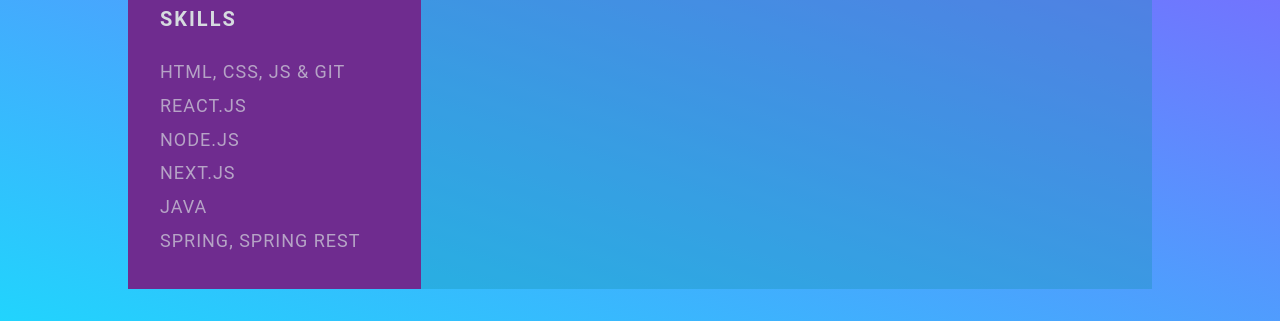
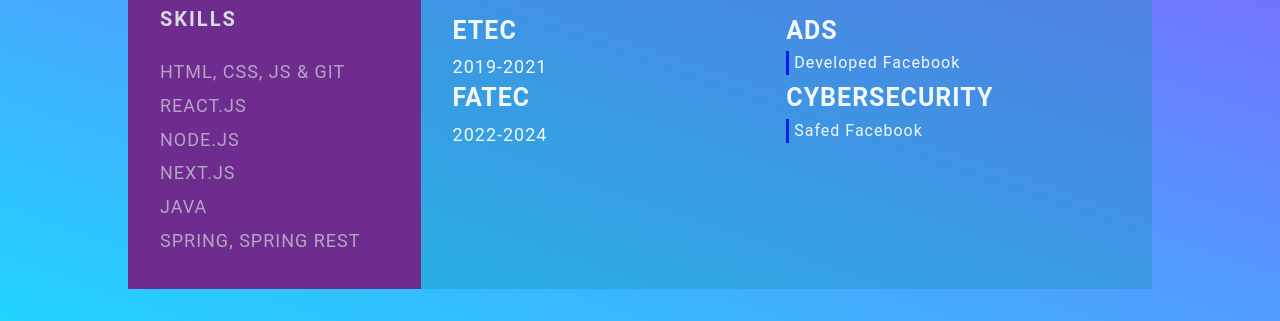
Before and after one commit to Michelsgab/Michelsgab.github.io, a plain HTML site: page index.html in a window 1280 px wide. Shown: the part 654-975 px from the top of the page. Drawn offline with Linux system fonts and the light colour scheme.

Commit message:
feat: Experiences

```diff
--- a/index.html
+++ b/index.html
@@ -50,6 +50,31 @@
             </p>
           </section>
         </div>
+      <section class="experience gap">
+        <div class="right-title">Experience</div>
+        <div class="experience-contents">
+          <div class="exp-left">
+            <p class="exp-company-name">Etec</p>
+            <p class="exp-time-period">2019-2021</p>
+          </div>
+          <div class="exp-right">
+            <p class="exp-position">ADS</p>
+            <p class="exp-desc">
+              Developed Facebook
+            </p>
+          </div>
+          <div class="exp-left">
+            <p class="exp-company-name">Fatec</p>
+            <p class="exp-time-period">2022-2024</p>
+          </div>
+          <div class="exp-right">
+            <p class="exp-position">Cybersecurity</p>
+            <p class="exp-desc">
+              Safed Facebook
+            </p>
+          </div>
+        </div>
+      </section>
       </section>
     </section>
   </main>
--- a/style.css
+++ b/style.css
@@ -166,6 +166,7 @@ body {
   grid-template-columns: repeat(2, 1fr);
   padding-bottom: 2rem;
   color: #f1f8fd;
+  padding-inline: 2rem;
 }
 
 .exp-company-name,
@@ -175,7 +176,7 @@ body {
   font-weight: bold;
   text-transform: uppercase;
   letter-spacing: 1px;
-  color: #fdb44b;
+  color: #f1f8fd;
   padding-bottom: 0.4rem;
 }
 
@@ -194,7 +195,7 @@ body {
   font-weight: bold;
   text-transform: uppercase;
   letter-spacing: 1px;
-  color: #fdb44b;
+  color: #f1f8fd;
   padding-bottom: 0.4rem;
 }
 
@@ -204,7 +205,7 @@ body {
   font-size: 16px;
   letter-spacing: 1px;
   line-height: 1.5rem;
-  border-left: 3px solid #a5a3a3;
+  border-left: 3px solid #001ced;
   padding-left: 5px;
 }
 
```
